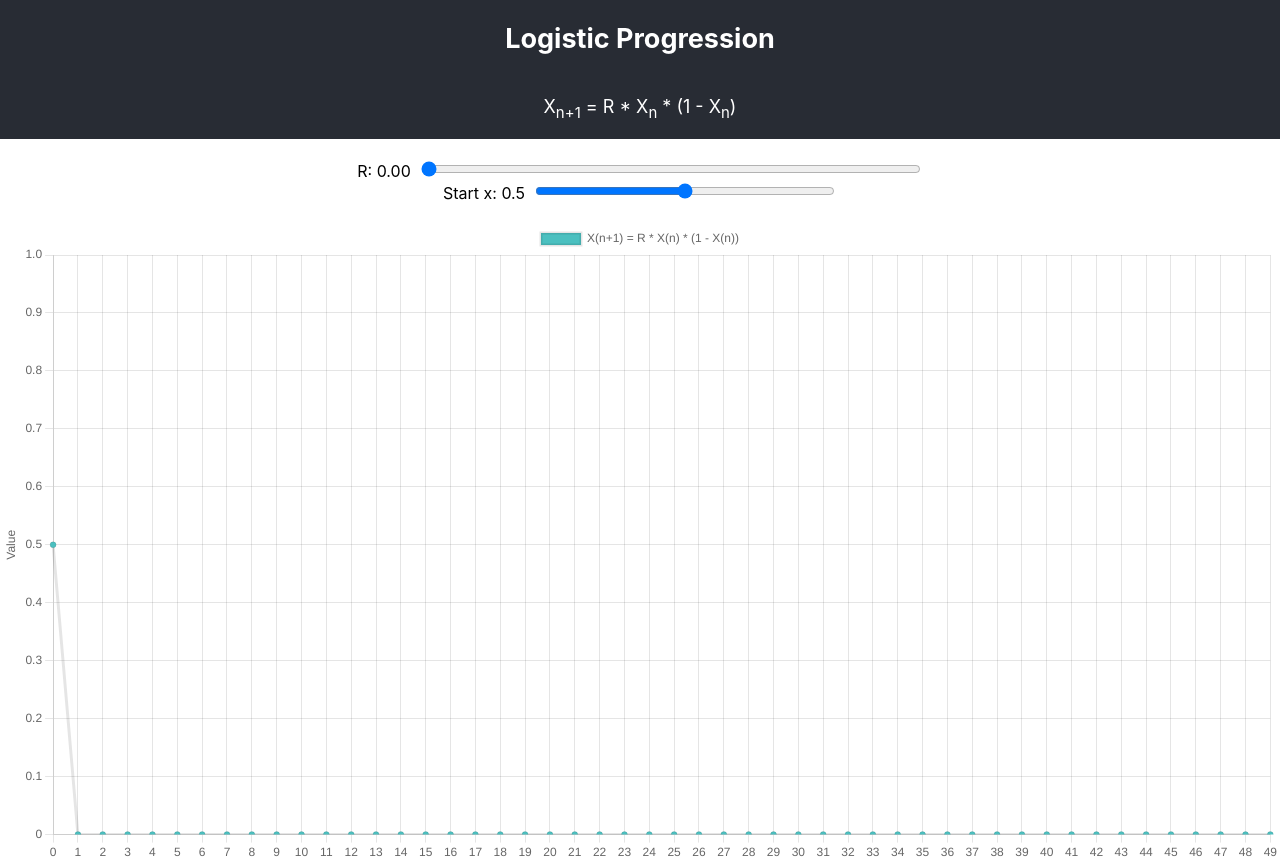
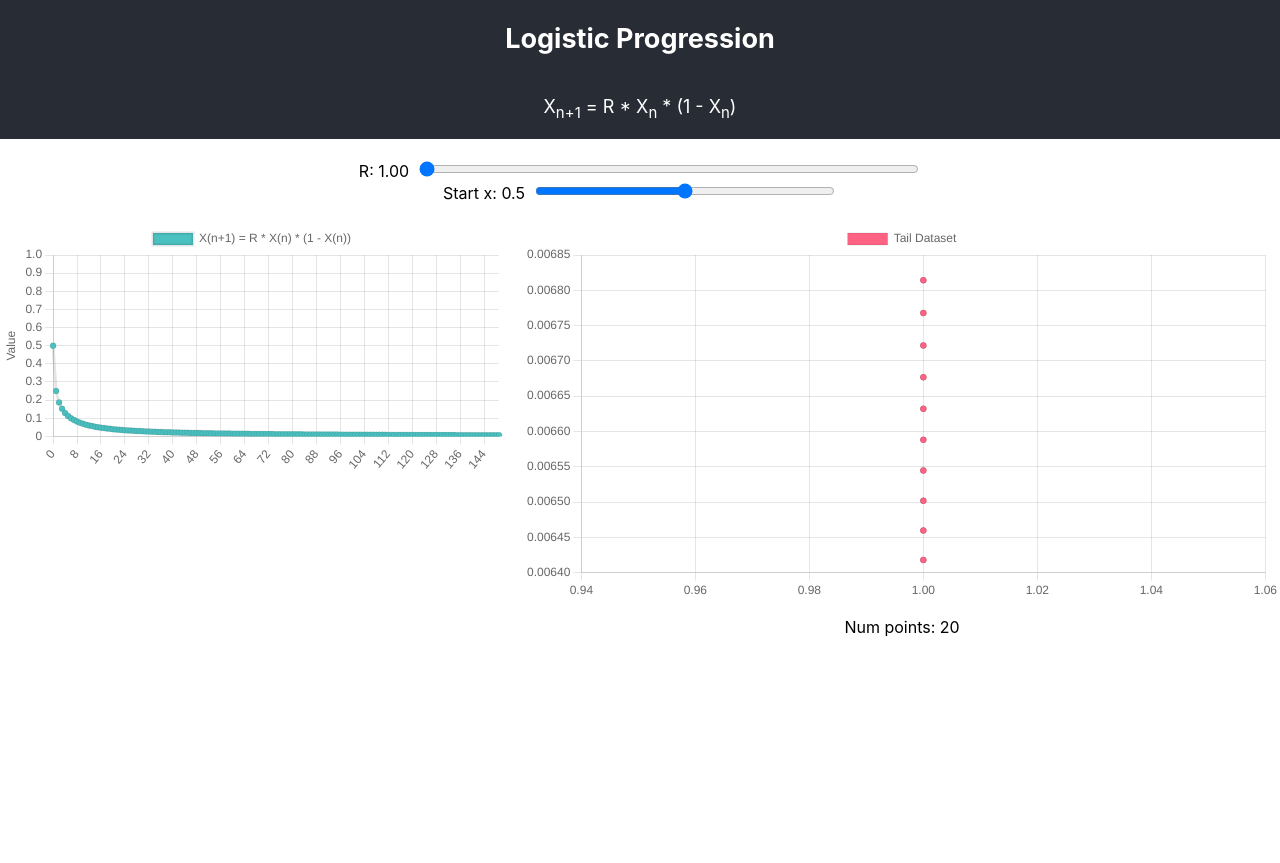
Before and after one commit to JasonVBN/chaos-sims, a React (Create React App) app: page / in a window 1280 px wide. After the commit the page ends 800 px from the top, so only its background shows below. Built offline with nearby package versions, Linux system fonts and the light colour scheme.

Commit message:
added data graph (keep track of tail values)

```diff
--- a/src/App.js
+++ b/src/App.js
@@ -1,6 +1,6 @@
 import './App.css';
 import {useEffect, useState} from 'react';
-import { Line } from 'react-chartjs-2';
+import { Line, Scatter } from 'react-chartjs-2';
 import {
   Chart as ChartJS,
   CategoryScale,
@@ -13,6 +13,7 @@ import {
 } from 'chart.js';
 ChartJS.register(CategoryScale, LinearScale, LineElement, PointElement, Tooltip, Legend, Title);
 
+const R_STEP = 0.01;
 const options = {
   scales: {
     y: {
@@ -23,19 +24,28 @@ const options = {
   }
 };
 function App() {
-	const [R, setR] = useState(0);
+	const [R, setR] = useState(1);
 	const [initx, setInitx] = useState(0.5);
-	const [data, setData] = useState({
+	const [seq, setSeq] = useState({
 		datasets: [
 			{
-				label: 'Scatter Dataset',
+				label: 'Line Dataset',
 				data: [{x:1, y:2}, {x:2, y:3}, {x:3, y:1}],
 				backgroundColor: 'rgba(75,192,192,1)',
 			},
 		],
 	});
+	const [data, setData] = useState({
+		datasets: [
+			{
+				label: 'Tail Dataset',
+				data: [],
+				backgroundColor: 'rgba(255,99,132,1)',
+			}
+		],
+	});
 	useEffect(() => {
-		compute(R, initx, setData);
+		compute(R, initx, data, setSeq, setData);
 	}, [R, initx]);
 	return (
 	<div className="App">
@@ -47,7 +57,7 @@ function App() {
 			<label htmlFor="slider">R: {R.toFixed(2)}</label>
 			<input
 				id="slider" type="range"
-				min="0" max="4" step="0.05"
+				min="1" max="4" step={R_STEP}
 				value={R}
 				onChange={e => {
 					const newR = Number(e.target.value);
@@ -68,24 +78,33 @@ function App() {
 				style={{ width: '300px', marginLeft: '10px' }}
 			/>
 		</div>
-		<Line data={data} options={options}/>
+		<div style={{ display: 'flex', justifyContent: 'center', alignItems: 'flex-start', gap: '20px' }}>
+			<div style={{ width: '40%' }}>
+				<Line data={seq} options={options}/>
+			</div>
+			<div style={{ width: '60%' }}>
+				<Scatter data={data} options={{}}/>
+				<p>Num points: {data.datasets[0].data.length}</p>
+			</div>
+		</div>
 	</div>
 	);
 }
 
 
 
-function compute(r, start, setter){
+function compute(r, start, data, setterSeq, setterData){
 	// alert(`compute called with r = ${r}`);
+	const N = 150;
 	var nums = [start];
-	for (let i = 1; i < 50; i++) {
+	for (let i = 1; i < N; i++) {
 		nums.push(r * nums[i-1] * (1 - nums[i-1]));
 	}
-	// var newData = [];
-	// for (let i = 0; i < nums.length; i++) {
-	// 	newData.push({x: i, y: nums[i]});
-	// }
-	setter({
+	var points = data.datasets[0].data;
+	for(let i = N-10; i < N; i++){
+		points.push({x: r, y: nums[i]});
+	}
+	setterSeq({
 		labels: [...Array(nums.length).keys()],
 		datasets: [
 			{
@@ -95,6 +114,15 @@ function compute(r, start, setter){
 			},
 		],
 	});
+	setterData({
+		datasets: [
+			{
+				label: 'Tail Dataset',
+				data: points,
+				backgroundColor: 'rgba(255,99,132,1)',
+			}
+		],
+	});
 	return nums;
 }
 
```
